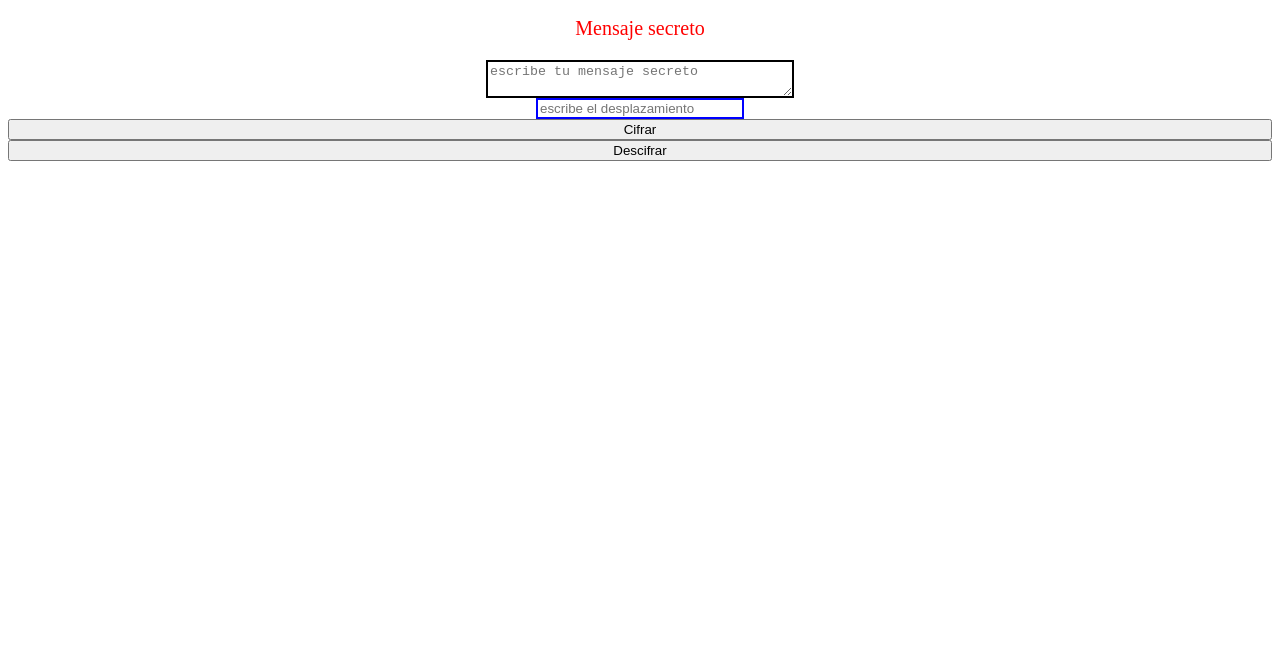
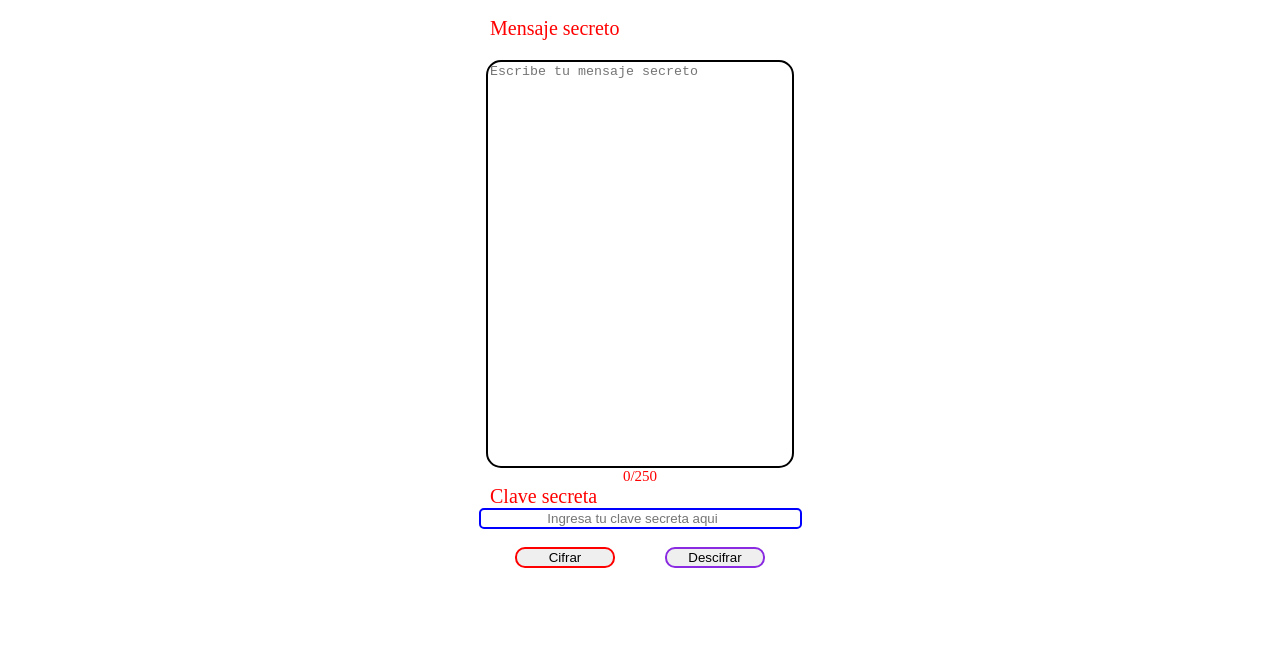
Before and after one commit to valeria762/valeria762.github.io, a plain HTML site: page index.html in a window 1280 px wide. Shown: the part 137-800 px from the top of the page. Drawn offline with Linux system fonts and the light colour scheme.

Commit message:
agregando archivos

```diff
--- a/CSS/style.css
+++ b/CSS/style.css
@@ -14,6 +14,7 @@ html {
   padding: 20px;
   text-align: center;
   border-bottom: 6px, solid, black;
+  border-radius: 20px;
   }
 p{
   color: red;
@@ -21,18 +22,65 @@ html {
   text-align: center;
   }
 body{
+  background-image: url("../img/");
+  background-repeat: no-repeat;
+  background-size: cover;
   display: flex;
   justify-content: center;
   flex-direction: column;
+  align-items: center;
 }
 
 .mensaje{
   margin: auto;
   width: 300px;
   border: 2px solid black;
+  border-radius: 15px;
+  height: 400px;
+  resize: none;
 }
 .mensaje2{
   margin: auto;
-    width: 200px;
+  width: 315px;
   border: 2px solid blue;
+  text-align: center;
+  border-radius: 5px;
 }
+.boton1{
+  width: 100px;
+  border: 2px solid red;
+  border-radius: 10px;
+}
+.boton2{
+  width: 100px;
+  border: 2px solid blueviolet;
+  border-radius: 10px;
+}
+.botones{
+  display: flex;
+  justify-content: center;
+  gap: 50px;
+  border-radius: 10px;
+}
+label{
+  color: red;
+  font-size: 20px;
+  text-align: center;
+}
+span{
+  color: red;
+  font-size: 15px;
+  text-align: center;
+}
+.container{
+  width: 300px;
+  display: flex;
+  justify-content: left;
+  align-items: center;
+}
+.container2{
+  width: 300px;
+  display: flex;
+  justify-content: left;
+  align-items: center;
+}
--- a/index.html
+++ b/index.html
@@ -10,12 +10,20 @@
   <header class="header">
     <h1 class="titulo">CÓDIGO ENIGMA</h1>
   </header>
-
+   <div class="container">
    <p>Mensaje secreto</p>
-  <textarea name="mensaje" class="mensaje" id="mensaje" maxlength="250" placeholder="escribe tu mensaje secreto"></textarea>
-  <input id="desplazamiento" class="mensaje2"    ="number" placeholder="escribe el desplazamiento">
-  <button class="boton" id="cifrar">Cifrar</button>
-  <button class="boton" id="descifrar">Descifrar</button>
+   </div>
+  <textarea name="mensaje" class="mensaje" id="mensaje" maxlength="250" placeholder="Escribe tu mensaje secreto"></textarea>
+  <span id="counter">0/250</span>
+  <div class="container2">
+  <label for="offset">Clave secreta</label>
+  </div>
+  <input id="desplazamiento" class="mensaje2" type="number" placeholder="Ingresa tu clave secreta aqui">
+  <br>
+  <div class="botones">
+  <button class="boton1" id="cifrar">Cifrar</button>
+  <button class="boton2" id="descifrar">Descifrar</button>
+  </div>
   <div id="resultado">
 
   </div>
```
Lines whose indentation alone changed are shown as unchanged.
